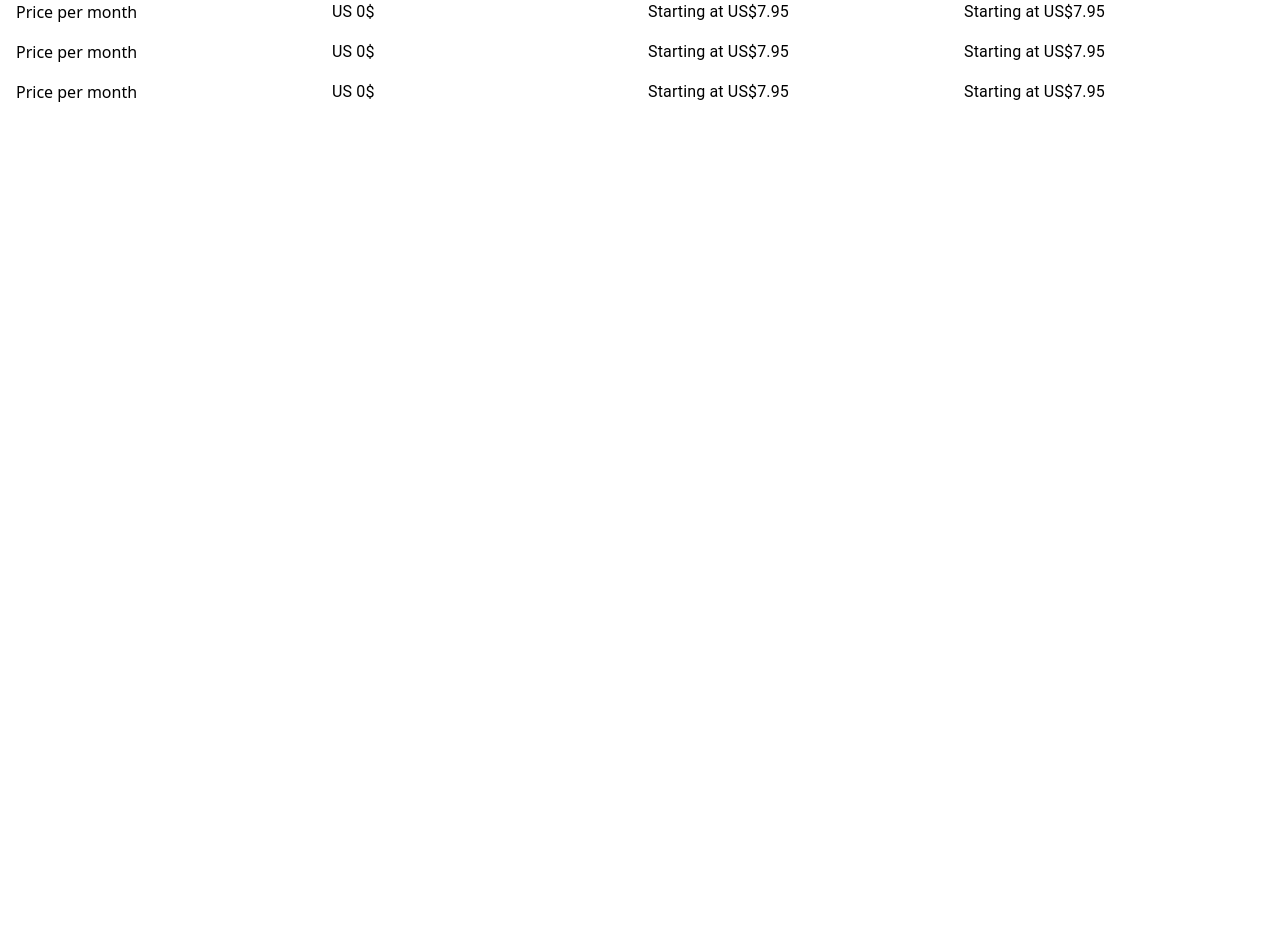
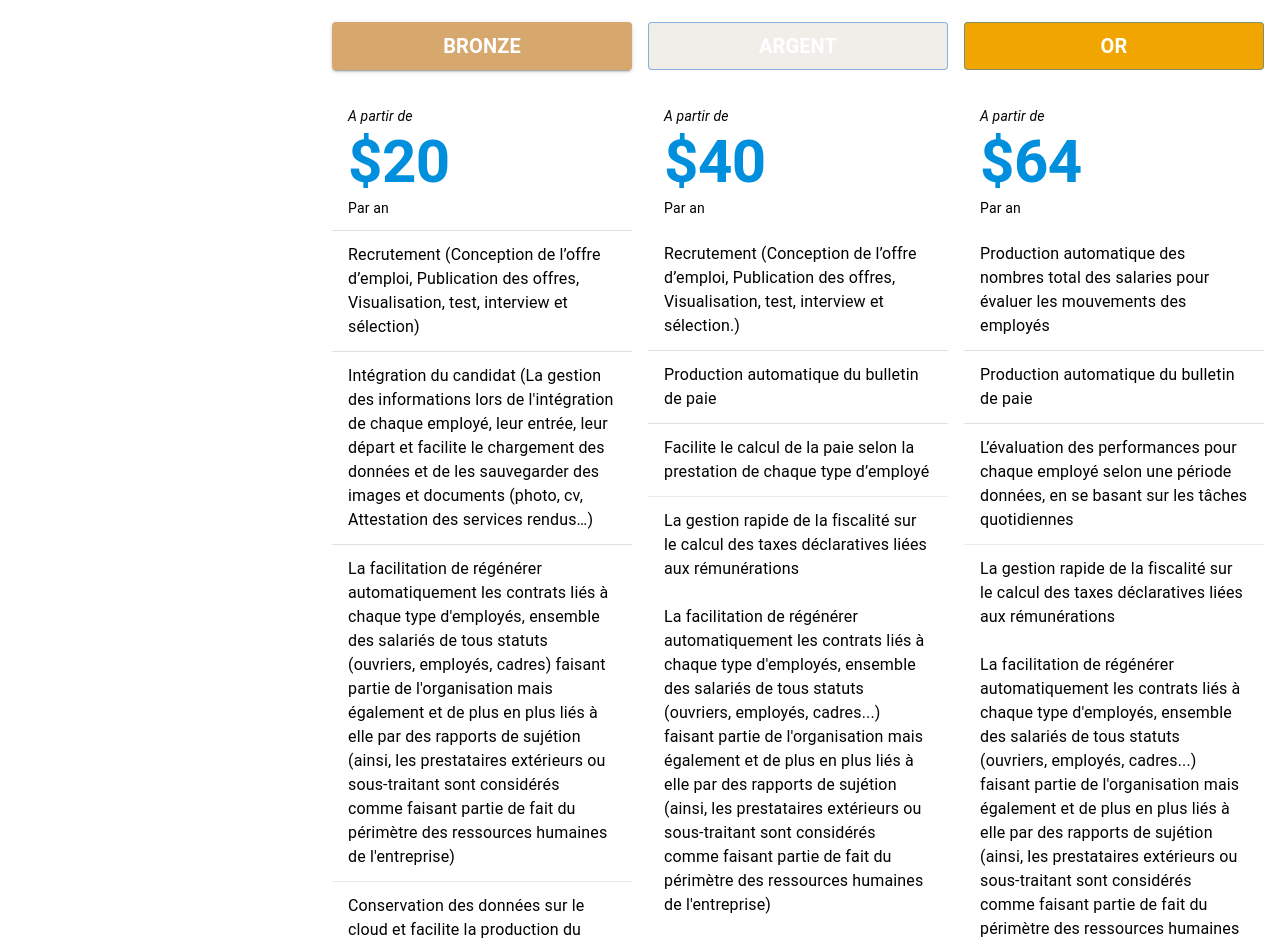
Before and after one commit to VBL-Limited/suluhisho-webapp, a React (Create React App) app: page /pricing in a window 1280 px wide. Shown: the part 220-1162 px from the top of the page. Before the commit the page ends 800 px from the top, so only its background shows below. Built offline with nearby package versions, Linux system fonts and the light colour scheme; what recoil-persist would draw is missing.

Commit message:
update pricing page and clean up code

```diff
--- a/src/Pages/Contact/index.tsx
+++ b/src/Pages/Contact/index.tsx
@@ -6,10 +6,10 @@ const Contact = () => {
           <h1 className="text-3xl font-bold text-center text-white md:text-4xl">
             Contactez-nous!
           </h1>
-          <p className="max-w-lg mx-auto mt-2.5 text-center text-gray-100 md:text-lg">
+          {/* <p className="max-w-lg mx-auto mt-2.5 text-center text-gray-100 md:text-lg">
             Lorem ipsum dolor sit amet, consectetur adipiscing elit. Suspendisse
             sodales interdum sapien non pretium.
-          </p>
+          </p> */}
           <div className="mt-5 md:mt-7 lg:mt-14">
             <div className="flex justify-center">
               <div className="space-y-5 sm:max-w-screen-sm sm:w-full sm:space-y-0 sm:grid sm:grid-cols-3 sm:gap-5 md:gap-7">
@@ -56,7 +56,7 @@ const Contact = () => {
                     </svg>
                   </div>
                   <div className="break-all text-white sm:mt-2.5">
-                    info@suluhisho-rh.com
+                    info@vbl-limited.com
                   </div>
                 </div>
               </div>
--- a/src/Pages/Pricing/index.tsx
+++ b/src/Pages/Pricing/index.tsx
@@ -1,11 +1,19 @@
 import { Typography, Grid, Button, Box } from "@mui/material";
+import List from "@mui/material/List";
+import ListItem from "@mui/material/ListItem";
+import ListItemText from "@mui/material/ListItemText";
+import Divider from "@mui/material/Divider";
+
 const Pricing = () => {
   return (
     <>
       <Box sx={{ flexGrow: 1, p: 2 }}>
         <Grid container spacing={1} xs={12}>
-          <Grid item xs={12}>
-            <Typography variant="h2"> Choisissez votre forfait:</Typography>
+          <Grid item xs={12} sx={{ mb: 10 }}>
+            <Typography variant="h2" sx={{ fontWeight: "bold" }}>
+              {" "}
+              Choisissez votre forfait:
+            </Typography>
           </Grid>
         </Grid>
         <Grid container spacing={2}>
@@ -13,77 +21,249 @@ const Pricing = () => {
           <Grid item xs={3}>
             <Button
               variant="contained"
-              sx={{ backgroundColor: "#5f656e", px: 4 }}
+              sx={{ backgroundColor: "#D7A86E", px: 4 }}
               size="large"
               fullWidth
             >
-              Gratuit
+              <Typography variant="h6" sx={{ fontWeight: "bold" }}>
+                {" "}
+                Bronze
+              </Typography>
             </Button>
           </Grid>
           <Grid item xs={3}>
             <Button
               variant="outlined"
               fullWidth
-              sx={{ color: "#5f656e", px: 4 }}
+              sx={{ backgroundColor: "#F1EEE9", px: 4, color: "#fff" }}
               size="large"
             >
-              Individuel
+              <Typography variant="h6" sx={{ fontWeight: "bold" }}>
+                {" "}
+                Argent
+              </Typography>
             </Button>
           </Grid>
           <Grid item xs={3}>
             <Button
               variant="outlined"
               fullWidth
-              sx={{ color: "#5f656e", px: 4 }}
+              sx={{ backgroundColor: "#F0A500", color: "#fff", px: 4 }}
               size="large"
             >
-              Entreprise
+              <Typography variant="h6" sx={{ fontWeight: "bold" }}>
+                Or
+              </Typography>
             </Button>
           </Grid>
         </Grid>
         <Grid container spacing={2} sx={{ pt: 2 }}>
-          <Grid item xs={3}>
-            Price per month
-          </Grid>
+          <Grid item xs={3}></Grid>
 
           <Grid item xs={3}>
-            <Typography variant="body1">US 0$</Typography>
+            <List component="nav" aria-label="mailbox folders">
+              <ListItem button>
+                <ListItemText>
+                  <Typography
+                    variant="body2"
+                    color="initial"
+                    sx={{ fontStyle: "italic" }}
+                  >
+                    A partir de
+                  </Typography>
+                  <Typography
+                    variant="h2"
+                    sx={{
+                      fontWeight: "bold",
+                      color: "#008FDD",
+                      fontFamily: "'Roboto', sans-serif",
+                    }}
+                  >
+                    $20
+                  </Typography>
+                  <Typography variant="body2" color="initial">
+                    Par an
+                  </Typography>
+                </ListItemText>
+              </ListItem>
+              <Divider />
+              <ListItem button>
+                <ListItemText>
+                  Recrutement (Conception de l’offre d’emploi, Publication des
+                  offres, Visualisation, test, interview et sélection)
+                </ListItemText>
+              </ListItem>
+              <Divider />
+              <ListItem button divider>
+                <ListItemText>
+                  Intégration du candidat (La gestion des informations lors de
+                  l&#39;intégration de chaque employé, leur entrée, leur
+                  départ et facilite le chargement des données et de les
+                  sauvegarder des images et documents (photo, cv, Attestation
+                  des services rendus…)
+                </ListItemText>
+              </ListItem>
+              <ListItem button>
+                <ListItemText>
+                  La facilitation de régénérer automatiquement les contrats liés
+                  à chaque type d&#39;employés, ensemble des salariés de tous
+                  statuts (ouvriers, employés, cadres) faisant partie de
+                  l&#39;organisation mais également et de plus en plus liés à
+                  elle par des rapports de sujétion (ainsi, les prestataires
+                  extérieurs ou sous-traitant sont considérés comme faisant
+                  partie de fait du périmètre des ressources humaines de
+                  l&#39;entreprise)
+                </ListItemText>
+              </ListItem>
+              <Divider light />
+              <ListItem button>
+                <ListItemText>
+                  Conservation des données sur le cloud et facilite la
+                  production du rapport rapidement
+                </ListItemText>
+              </ListItem>
+              <Divider light />
+            </List>
           </Grid>
           <Grid item xs={3}>
-            <Typography variant="body1">Starting at US$7.95</Typography>
+            <List component="nav" aria-label="mailbox folders">
+              <ListItem button>
+                <ListItemText>
+                  <Typography
+                    variant="body2"
+                    color="initial"
+                    sx={{ fontStyle: "italic" }}
+                  >
+                    A partir de
+                  </Typography>
+                  <Typography
+                    variant="h2"
+                    sx={{
+                      fontWeight: "bold",
+                      color: "#008FDD",
+                      fontFamily: "'Roboto', sans-serif",
+                    }}
+                  >
+                    $40
+                  </Typography>
+                  <Typography variant="body2" color="initial">
+                    Par an
+                  </Typography>
+                </ListItemText>
+              </ListItem>
+              <ListItem button>
+                <ListItemText>
+                  Recrutement (Conception de l’offre d’emploi, Publication des
+                  offres, Visualisation, test, interview et sélection.)
+                </ListItemText>
+              </ListItem>
+              <Divider />
+              <ListItem button divider>
+                <ListItemText>
+                  Production automatique du bulletin de paie
+                </ListItemText>
+              </ListItem>
+              <ListItem button>
+                <ListItemText>
+                  Facilite le calcul de la paie selon la prestation de chaque
+                  type d’employé
+                </ListItemText>
+              </ListItem>
+              <Divider light />
+              <ListItem button>
+                <ListItemText>
+                  La gestion rapide de la fiscalité sur le calcul des taxes
+                  déclaratives liées aux rémunérations
+                </ListItemText>
+              </ListItem>
+              <ListItem button>
+                <ListItemText>
+                  La facilitation de régénérer automatiquement les contrats liés
+                  à chaque type d&#39;employés, ensemble des salariés de tous
+                  statuts (ouvriers, employés, cadres...) faisant partie de
+                  l&#39;organisation mais également et de plus en plus liés à
+                  elle par des rapports de sujétion (ainsi, les prestataires
+                  extérieurs ou sous-traitant sont considérés comme faisant
+                  partie de fait du périmètre des ressources humaines de
+                  l&#39;entreprise)
+                </ListItemText>
+              </ListItem>
+            </List>
           </Grid>
           <Grid item xs={3}>
-            <Typography variant="body1">Starting at US$7.95</Typography>
+            <List component="nav" aria-label="mailbox folders">
+              <ListItem button>
+                <ListItemText>
+                  <Typography
+                    variant="body2"
+                    color="initial"
+                    sx={{ fontStyle: "italic" }}
+                  >
+                    A partir de
+                  </Typography>
+                  <Typography
+                    variant="h2"
+                    sx={{
+                      fontWeight: "bold",
+                      color: "#008FDD",
+                      fontFamily: "'Roboto', sans-serif",
+                    }}
+                  >
+                    $64
+                  </Typography>
+                  <Typography variant="body2" color="initial">
+                    Par an
+                  </Typography>
+                </ListItemText>
+              </ListItem>
+              <ListItem button>
+                <ListItemText>
+                  Production automatique des nombres total des salaries pour
+                  évaluer les mouvements des employés
+                </ListItemText>
+              </ListItem>
+              <Divider />
+              <ListItem button divider>
+                <ListItemText>
+                  Production automatique du bulletin de paie
+                </ListItemText>
+              </ListItem>
+              <ListItem button>
+                <ListItemText>
+                  L’évaluation des performances pour chaque employé selon une
+                  période données, en se basant sur les tâches quotidiennes
+                </ListItemText>
+              </ListItem>
+              <Divider light />
+              <ListItem button>
+                <ListItemText>
+                  La gestion rapide de la fiscalité sur le calcul des taxes
+                  déclaratives liées aux rémunérations
+                </ListItemText>
+              </ListItem>
+              <ListItem button>
+                <ListItemText>
+                  La facilitation de régénérer automatiquement les contrats liés
+                  à chaque type d&#39;employés, ensemble des salariés de tous
+                  statuts (ouvriers, employés, cadres...) faisant partie de
+                  l&#39;organisation mais également et de plus en plus liés à
+                  elle par des rapports de sujétion (ainsi, les prestataires
+                  extérieurs ou sous-traitant sont considérés comme faisant
+                  partie de fait du périmètre des ressources humaines de
+                  l&#39;entreprise)
+                </ListItemText>
+              </ListItem>
+            </List>
           </Grid>
         </Grid>
         <Grid container spacing={2} sx={{ pt: 2 }}>
           <Grid item xs={3}>
-            Price per month
-          </Grid>
-
-          <Grid item xs={3}>
-            <Typography variant="body1">US 0$</Typography>
-          </Grid>
-          <Grid item xs={3}>
-            <Typography variant="body1">Starting at US$7.95</Typography>
-          </Grid>
-          <Grid item xs={3}>
-            <Typography variant="body1">Starting at US$7.95</Typography>
+            <Typography variant="body1"></Typography>
           </Grid>
         </Grid>
         <Grid container spacing={2} sx={{ pt: 2 }}>
           <Grid item xs={3}>
-            Price per month
-          </Grid>
-
-          <Grid item xs={3}>
-            <Typography variant="body1">US 0$</Typography>
-          </Grid>
-          <Grid item xs={3}>
-            <Typography variant="body1">Starting at US$7.95</Typography>
-          </Grid>
-          <Grid item xs={3}>
-            <Typography variant="body1">Starting at US$7.95</Typography>
+            <Typography variant="body1"></Typography>
           </Grid>
         </Grid>
       </Box>
--- a/src/components/Hero/index.tsx
+++ b/src/components/Hero/index.tsx
@@ -29,7 +29,7 @@ const Hero = () => {
           <div className="mt-8 sm:mt-8 lg:mt-8 sm:flex sm:justify-center lg:justify-start">
             <div className="pt-10 rounded-md shadow">
               <a
-                href="/get-started"
+                href="/signUp"
                 className="flex items-center justify-center w-full px-8 py-6 text-base font-medium text-white bg-primary rounded-md md:py-4 md:text-lg md:px-10"
               >
                 Comment ça marche
@@ -37,7 +37,7 @@ const Hero = () => {
             </div>
             <div className="pt-10 mt-3 sm:mt-0 sm:ml-3 ">
               <a
-                href="/essaie"
+                href="/signUp"
                 className="flex items-center justify-center w-full px-8 py-6 text-base font-medium text-primary bg-indigo-100  rounded-md hover:bg-indigo-200 md:py-4 md:text-lg md:px-10"
               >
                 Essai gratuit
--- a/src/index.css
+++ b/src/index.css
@@ -7,3 +7,7 @@
   @apply text-white;
 }
 @import url("https://fonts.googleapis.com/css2?family=IBM+Plex+Sans+Thai+Looped:wght@100;200;300;400;500;600;700&family=Montserrat:ital,wght@0,100;0,200;0,300;0,400;0,500;0,600;0,700;0,800;0,900;1,100;1,200;1,300;1,400;1,500;1,600;1,700;1,800;1,900&display=swap");
+@import url("https://fonts.googleapis.com/css?family=Josefin+Sans");
+body {
+  font-family: "Josefin Sans", cursive;
+}
```
